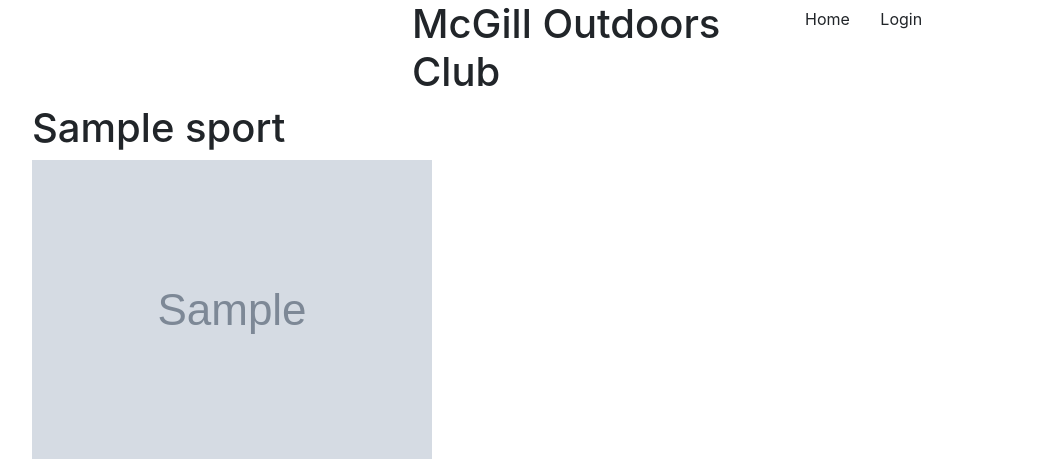
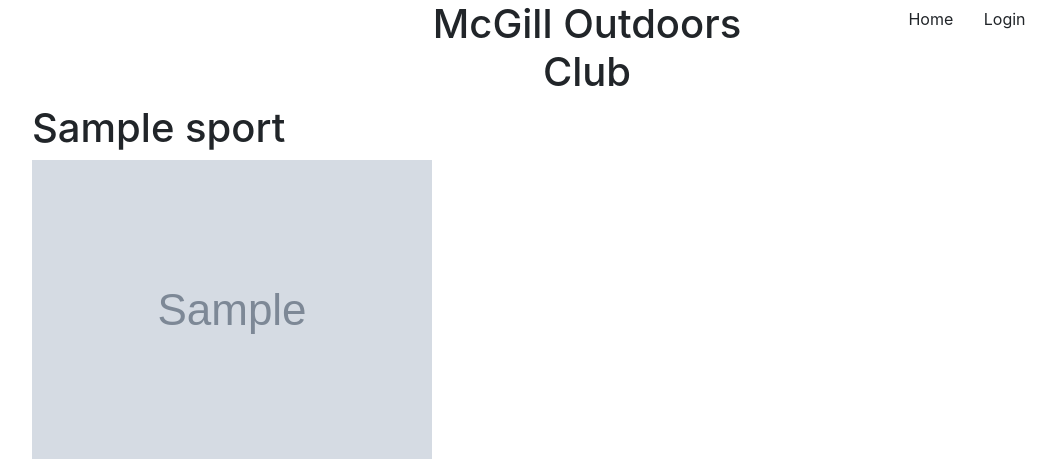
Before and after one commit to sdalton437/mocCatalogue, a Flask app: page /catalog/1/items/ in a window 1280 px wide. Shown: the top 459 px of the page, without its empty margins (53-1109 px from the left). Run offline with Flask 2, Linux system fonts and the light colour scheme; tables that the repository leaves empty hold one stand-in row (values such as "Sample post"); grey boxes marked "Sample" are stand-in pictures; parts of the project's set-up code (start-up, migrations or seed data) failed here and were passed over; some libraries are stand-ins or nearby versions.

Commit message:
Update publicshowSport.html

```diff
--- a/templates/publicshowSport.html
+++ b/templates/publicshowSport.html
@@ -9,7 +9,7 @@
 </head>
 
 <nav>
-	<div class="row menu-bar">
+	<div class="row menu-bar text-center">
 
 		<div class="col-md-4">
 
```
